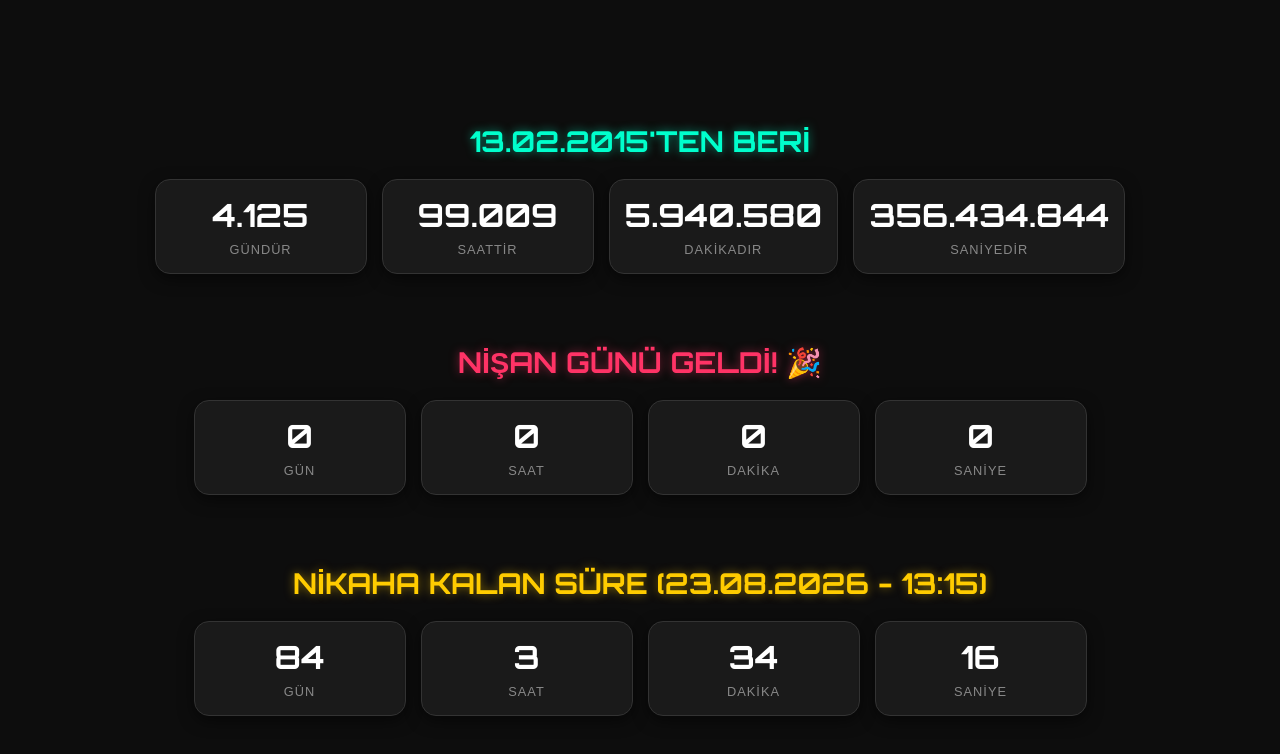
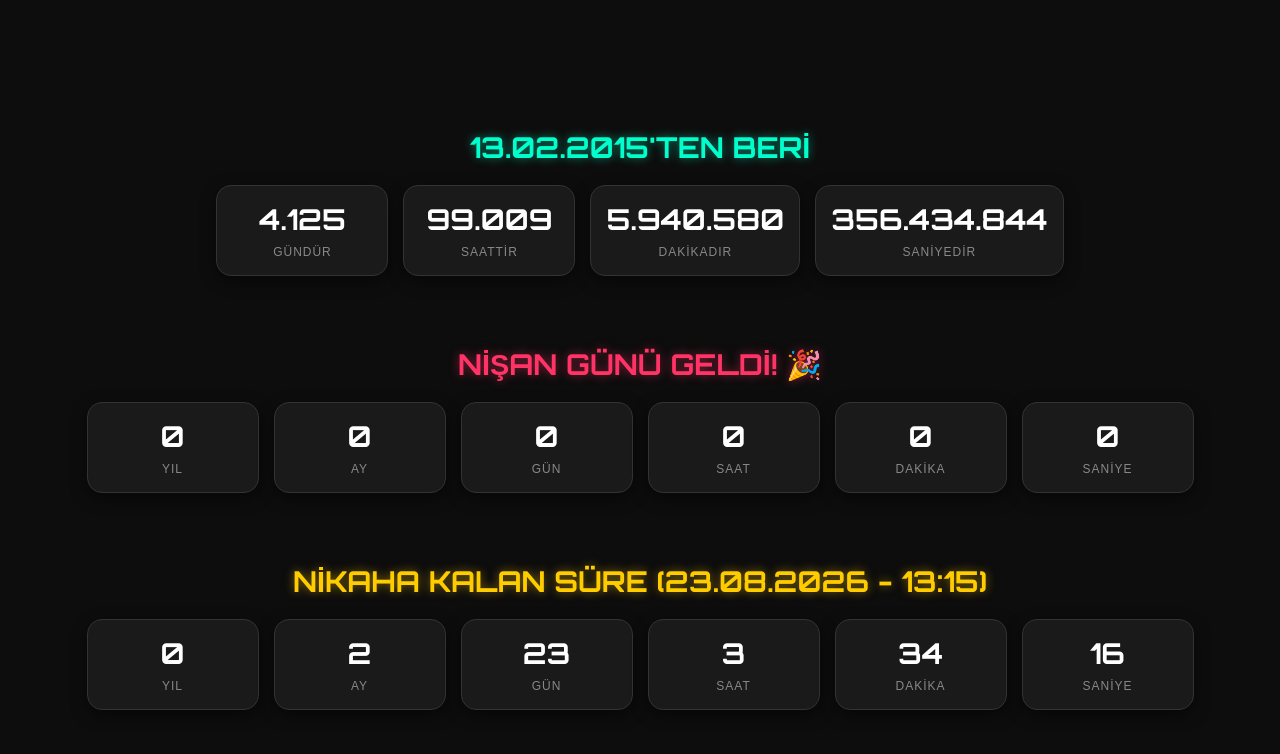
Before and after one commit to dqzze999/130215sayac, a plain HTML site: page index.html in a window 1280 px wide. Drawn offline with Linux system fonts and the light colour scheme.

Commit message:
Enhance countdown timer with year and month calculations
Updated countdown logic to include years and months for upcoming events.

```diff
--- a/index.html
+++ b/index.html
@@ -47,7 +47,7 @@
             border: 1px solid #333;
             border-radius: 15px;
             padding: 15px;
-            min-width: 180px;
+            min-width: 140px;
             text-align: center;
             box-shadow: 0 5px 15px rgba(0,0,0,0.5);
             transition: transform 0.3s ease;
@@ -65,14 +65,14 @@
         .sayi {
             display: block;
             font-family: 'Orbitron', sans-serif;
-            font-size: 2rem;
+            font-size: 1.8rem;
             font-weight: bold;
             color: #fff;
             margin-bottom: 5px;
         }
 
         .etiket {
-            font-size: 0.8rem;
+            font-size: 0.75rem;
             color: #888;
             text-transform: uppercase;
             letter-spacing: 1px;
@@ -111,6 +111,14 @@
 
     <div class="container">
         <div class="kutu border-kalan">
+            <span class="sayi" id="kalanYil">0</span>
+            <span class="etiket">YIL</span>
+        </div>
+        <div class="kutu border-kalan">
+            <span class="sayi" id="kalanAy">0</span>
+            <span class="etiket">AY</span>
+        </div>
+        <div class="kutu border-kalan">
             <span class="sayi" id="kalanGun">0</span>
             <span class="etiket">GÜN</span>
         </div>
@@ -132,6 +140,14 @@
 
     <div class="container">
         <div class="kutu border-nikah">
+            <span class="sayi" id="nikahYil">0</span>
+            <span class="etiket">YIL</span>
+        </div>
+        <div class="kutu border-nikah">
+            <span class="sayi" id="nikahAy">0</span>
+            <span class="etiket">AY</span>
+        </div>
+        <div class="kutu border-nikah">
             <span class="sayi" id="nikahGun">0</span>
             <span class="etiket">GÜN</span>
         </div>
@@ -150,59 +166,74 @@
     </div>
 
     <script>
-        // --- AYARLAR ---
-        const tarihGecmis = new Date(2015, 1, 13, 0, 0, 0).getTime();
-        const tarihNisan = new Date(2026, 1, 13, 0, 0, 0).getTime();
-        const tarihNikah = new Date(2026, 7, 23, 13, 15, 0).getTime();
+        // Hedef Tarihler
+        const tarihGecmis = new Date(2015, 1, 13, 0, 0, 0);
+        const tarihNisan = new Date(2026, 1, 13, 0, 0, 0);
+        const tarihNikah = new Date(2026, 7, 23, 13, 15, 0);
+
+        // İki tarih arasındaki detaylı Yıl, Ay, Gün, Saat, Dakika, Saniye farkını bulan fonksiyon
+        function tarihFarkiniHesapla(baslangic, bitis) {
+            let nYil = bitis.getFullYear() - baslangic.getFullYear();
+            let nAy = bitis.getMonth() - baslangic.getMonth();
+            let nGun = bitis.getDate() - baslangic.getDate();
+            let nSaat = bitis.getHours() - baslangic.getHours();
+            let nDakika = bitis.getMinutes() - baslangic.getMinutes();
+            let nSaniye = bitis.getSeconds() - baslangic.getSeconds();
+
+            if (nSaniye < 0) { nSaniye += 60; nDakika--; }
+            if (nDakika < 0) { nDakika += 60; nSaat--; }
+            if (nSaat < 0) { nSaat += 24; nGun--; }
+            if (nGun < 0) {
+                // Geçen ayın toplam gün sayısını bulup ekliyoruz
+                const gecenAy = new Date(bitis.getFullYear(), bitis.getMonth(), 0);
+                nGun += gecenAy.getDate();
+                nAy--;
+            }
+            if (nAy < 0) { nAy += 12; nYil--; }
+
+            return { yil: nYil, ay: nAy, gun: nGun, saat: nSaat, dakika: nDakika, saniye: nSaniye };
+        }
 
         function sayaciGuncelle() {
-            const simdi = new Date().getTime();
+            const simdi = new Date();
 
-            // 1. HESAPLAMA: GEÇMİŞTEN BUGÜNE
-            const farkGecmis = simdi - tarihGecmis;
-            document.getElementById("toplamGun").innerText = Math.floor(farkGecmis / (1000 * 60 * 60 * 24)).toLocaleString('tr-TR');
-            document.getElementById("toplamSaat").innerText = Math.floor(farkGecmis / (1000 * 60 * 60)).toLocaleString('tr-TR');
-            document.getElementById("toplamDakika").innerText = Math.floor(farkGecmis / (1000 * 60)).toLocaleString('tr-TR');
-            document.getElementById("toplamSaniye").innerText = Math.floor(farkGecmis / 1000).toLocaleString('tr-TR');
+            // 1. TOPLAM GEÇEN SÜRE HESABI
+            const farkGecmisms = simdi.getTime() - tarihGecmis.getTime();
+            document.getElementById("toplamGun").innerText = Math.floor(farkGecmisms / (1000 * 60 * 60 * 24)).toLocaleString('tr-TR');
+            document.getElementById("toplamSaat").innerText = Math.floor(farkGecmisms / (1000 * 60 * 60)).toLocaleString('tr-TR');
+            document.getElementById("toplamDakika").innerText = Math.floor(farkGecmisms / (1000 * 60)).toLocaleString('tr-TR');
+            document.getElementById("toplamSaniye").innerText = Math.floor(farkGecmisms / 1000).toLocaleString('tr-TR');
 
-            // 2. HESAPLAMA: NİŞANA GERİ SAYIM
-            const farkNisan = tarihNisan - simdi;
-            if (farkNisan > 0) {
-                const gun = Math.floor(farkNisan / (1000 * 60 * 60 * 24));
-                const saat = Math.floor((farkNisan % (1000 * 60 * 60 * 24)) / (1000 * 60 * 60));
-                const dakika = Math.floor((farkNisan % (1000 * 60 * 60)) / (1000 * 60));
-                const saniye = Math.floor((farkNisan % (1000 * 60)) / 1000);
-
-                document.getElementById("kalanGun").innerText = gun;
-                document.getElementById("kalanSaat").innerText = saat;
-                document.getElementById("kalanDakika").innerText = dakika;
-                document.getElementById("kalanSaniye").innerText = saniye;
+            // 2. NİŞAN GERİ SAYIM
+            if (tarihNisan.getTime() > simdi.getTime()) {
+                const nisanKalan = tarihFarkiniHesapla(simdi, tarihNisan);
+                document.getElementById("kalanYil").innerText = nisanKalan.yil;
+                document.getElementById("kalanAy").innerText = nisanKalan.ay;
+                document.getElementById("kalanGun").innerText = nisanKalan.gun;
+                document.getElementById("kalanSaat").innerText = nisanKalan.saat;
+                document.getElementById("kalanDakika").innerText = nisanKalan.dakika;
+                document.getElementById("kalanSaniye").innerText = nisanKalan.saniye;
             } else {
                 document.querySelector(".baslik-kalan").innerText = "NİŞAN GÜNÜ GELDİ! 🎉";
-                document.getElementById("kalanGun").innerText = "0";
-                document.getElementById("kalanSaat").innerText = "0";
-                document.getElementById("kalanDakika").innerText = "0";
-                document.getElementById("kalanSaniye").innerText = "0";
+                ["kalanYil", "kalanAy", "kalanGun", "kalanSaat", "kalanDakika", "kalanSaniye"].forEach(id => {
+                    document.getElementById(id).innerText = "0";
+                });
             }
 
-            // 3. HESAPLAMA: NİKAHA GERİ SAYIM
-            const farkNikah = tarihNikah - simdi;
-            if (farkNikah > 0) {
-                const nGun = Math.floor(farkNikah / (1000 * 60 * 60 * 24));
-                const nSaat = Math.floor((farkNikah % (1000 * 60 * 60 * 24)) / (1000 * 60 * 60));
-                const nDakika = Math.floor((farkNikah % (1000 * 60 * 60)) / (1000 * 60));
-                const nSaniye = Math.floor((farkNikah % (1000 * 60)) / 1000);
-
-                document.getElementById("nikahGun").innerText = nGun;
-                document.getElementById("nikahSaat").innerText = nSaat;
-                document.getElementById("nikahDakika").innerText = nDakika;
-                document.getElementById("nikahSaniye").innerText = nSaniye;
+            // 3. NİKAH GERİ SAYIM
+            if (tarihNikah.getTime() > simdi.getTime()) {
+                const nikahKalan = tarihFarkiniHesapla(simdi, tarihNikah);
+                document.getElementById("nikahYil").innerText = nikahKalan.yil;
+                document.getElementById("nikahAy").innerText = nikahKalan.ay;
+                document.getElementById("nikahGun").innerText = nikahKalan.gun;
+                document.getElementById("nikahSaat").innerText = nikahKalan.saat;
+                document.getElementById("nikahDakika").innerText = nikahKalan.dakika;
+                document.getElementById("nikahSaniye").innerText = nikahKalan.saniye;
             } else {
                 document.querySelector(".baslik-nikah").innerText = "NİKAH GÜNÜ GELDİ! 💍🎉";
-                document.getElementById("nikahGun").innerText = "0";
-                document.getElementById("nikahSaat").innerText = "0";
-                document.getElementById("nikahDakika").innerText = "0";
-                document.getElementById("nikahSaniye").innerText = "0";
+                ["nikahYil", "nikahAy", "nikahGun", "nikahSaat", "nikahDakika", "nikahSaniye"].forEach(id => {
+                    document.getElementById(id).innerText = "0";
+                });
             }
         }
 
```
